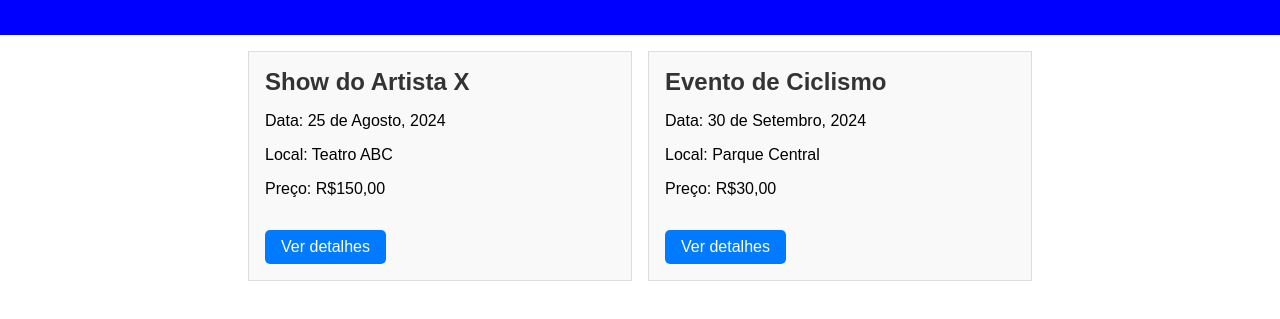
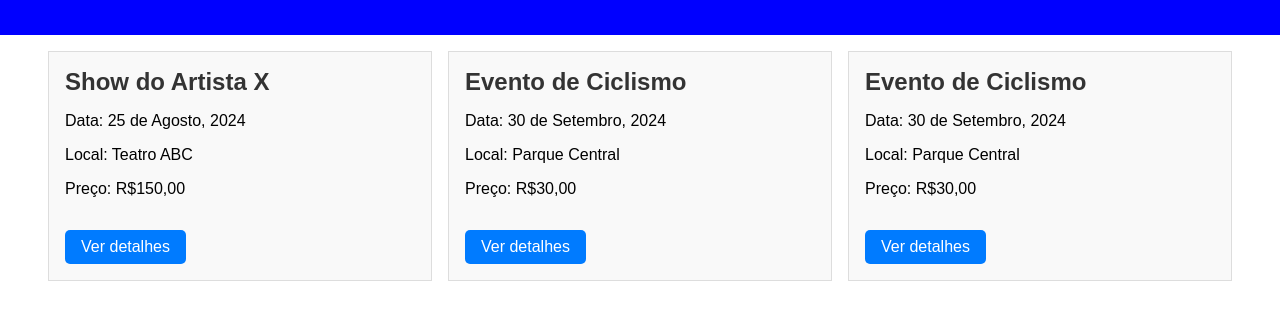
Before and after one commit to genuino12/Trabalho-de-programa-o-para-internet, a website: page Publico/home.html in a window 1280 px wide. Shown: the part 77-396 px from the top of the page. Drawn offline with Linux system fonts and the light colour scheme.

Commit message:
atualização

```diff
--- a/Publico/home.html
+++ b/Publico/home.html
@@ -29,6 +29,13 @@
                 <a href="detalhes-evento.html?id=2" class="btn">Ver detalhes</a>
             </article>
 
+            <article class="event-item">
+                <h2>Evento de Ciclismo</h2>
+                <p>Data: 30 de Setembro, 2024</p>
+                <p>Local: Parque Central</p>
+                <p>Preço: R$30,00</p>
+                <a href="detalhes-evento.html?id=2" class="btn">Ver detalhes</a>
+            </article>
 
         </section>
     </main>
```
